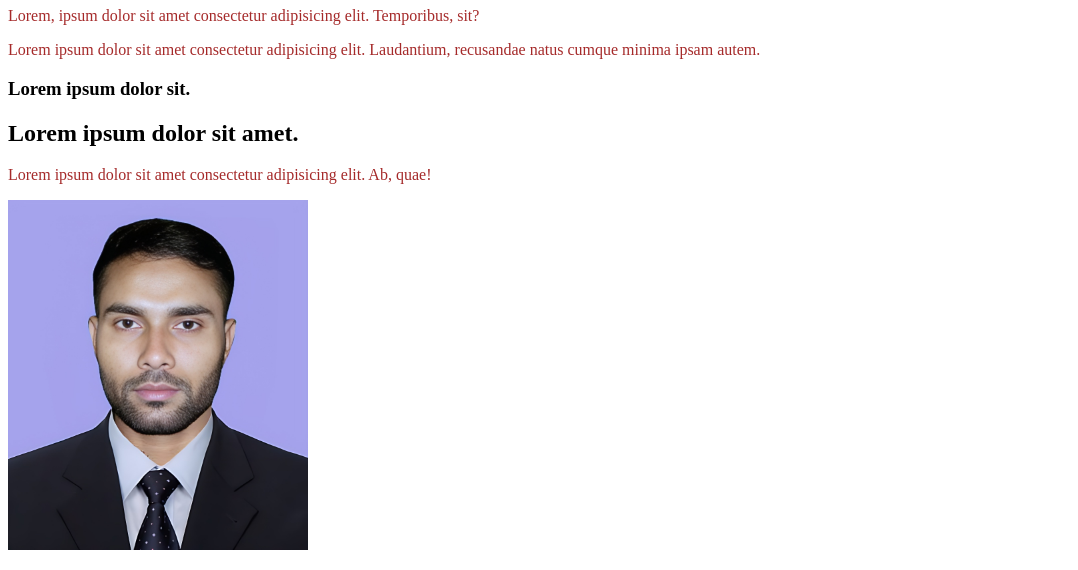
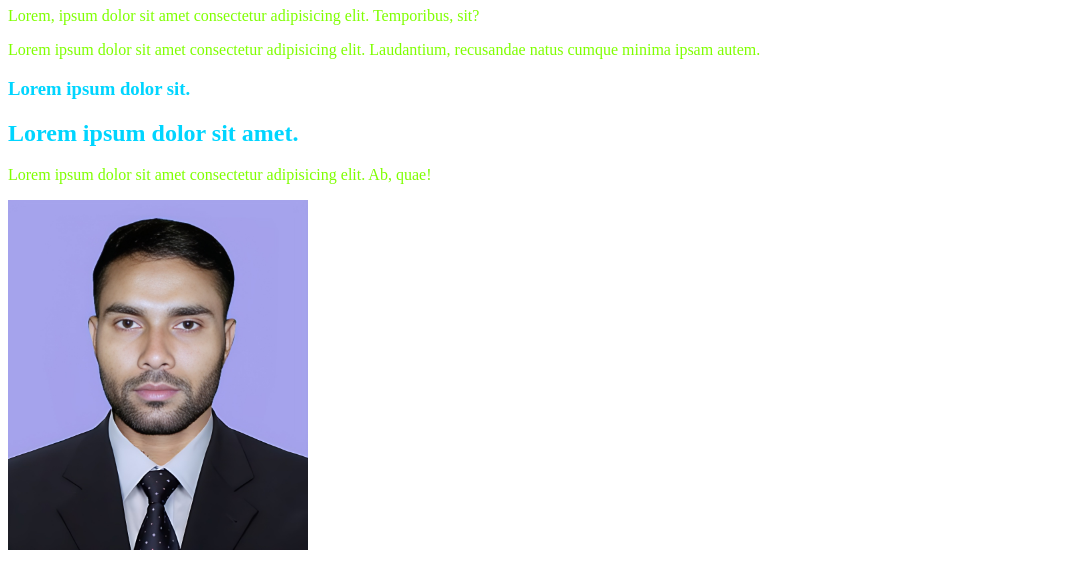
Before and after one commit to Faruk25061996/MY-SECOND-REPO, a plain HTML site: page index.html in a window 1280 px wide. Shown: the part 73-643 px from the top of the page, without its empty margins (0-1078 px from the left). Drawn offline with Linux system fonts and the light colour scheme.

Commit message:
new header

```diff
--- a/index.html
+++ b/index.html
@@ -7,6 +7,7 @@
     <link rel="stylesheet" href="style.css">
 </head>
 <body>
+    <div class="pump">
         <h1>I can push some Github items</h1>
         <p>Lorem, ipsum dolor sit amet consectetur adipisicing elit. Temporibus, sit?</p>
         <p>Lorem ipsum dolor sit amet consectetur adipisicing elit. Laudantium, recusandae natus cumque minima ipsam autem.</p>
@@ -14,5 +15,9 @@
         <h2>Lorem ipsum dolor sit amet.</h2>
         <p>Lorem ipsum dolor sit amet consectetur adipisicing elit. Ab, quae!</p>
         <img src="My PIC.jpg" alt="">
+        <h1>Lorem ipsum dolor sit amet.</h1>
+        <h3>Lorem ipsum dolor sit amet consectetur adipisicing elit.</h3>
+        <p>Lorem ipsum dolor sit amet consectetur adipisicing elit. Dolor impedit voluptate et? Suscipit explicabo repellendus facere ratione repudiandae debitis quaerat?</p>
+    </div>
 </body>
 </html>
--- a/style.css
+++ b/style.css
@@ -1,8 +1,11 @@
 p{
-    color: brown;
+    color: chartreuse;
 }
 img{
     height: 350px;
     width: 300px;
     padding-right: 300px;
 }
+.pump{
+    color: rgb(0, 213, 255);
+}
```
Lines whose indentation alone changed are shown as unchanged.
